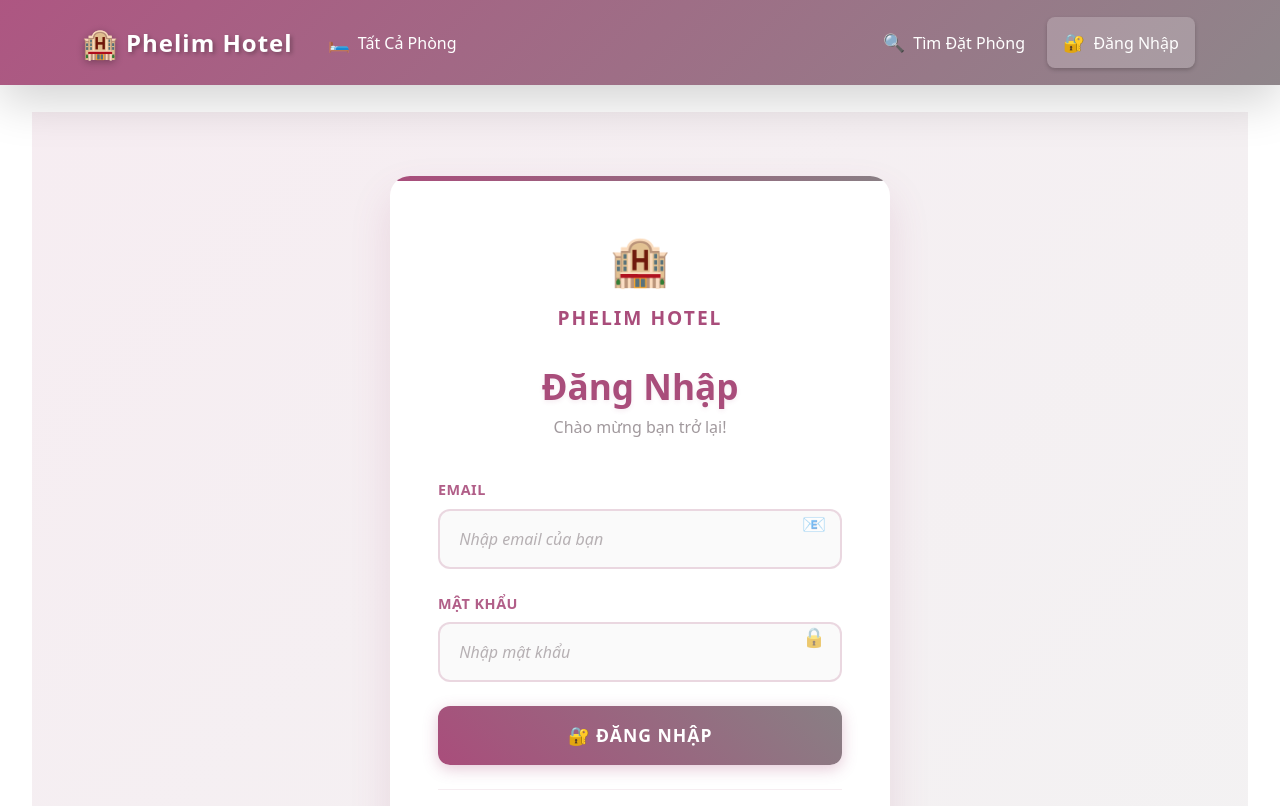
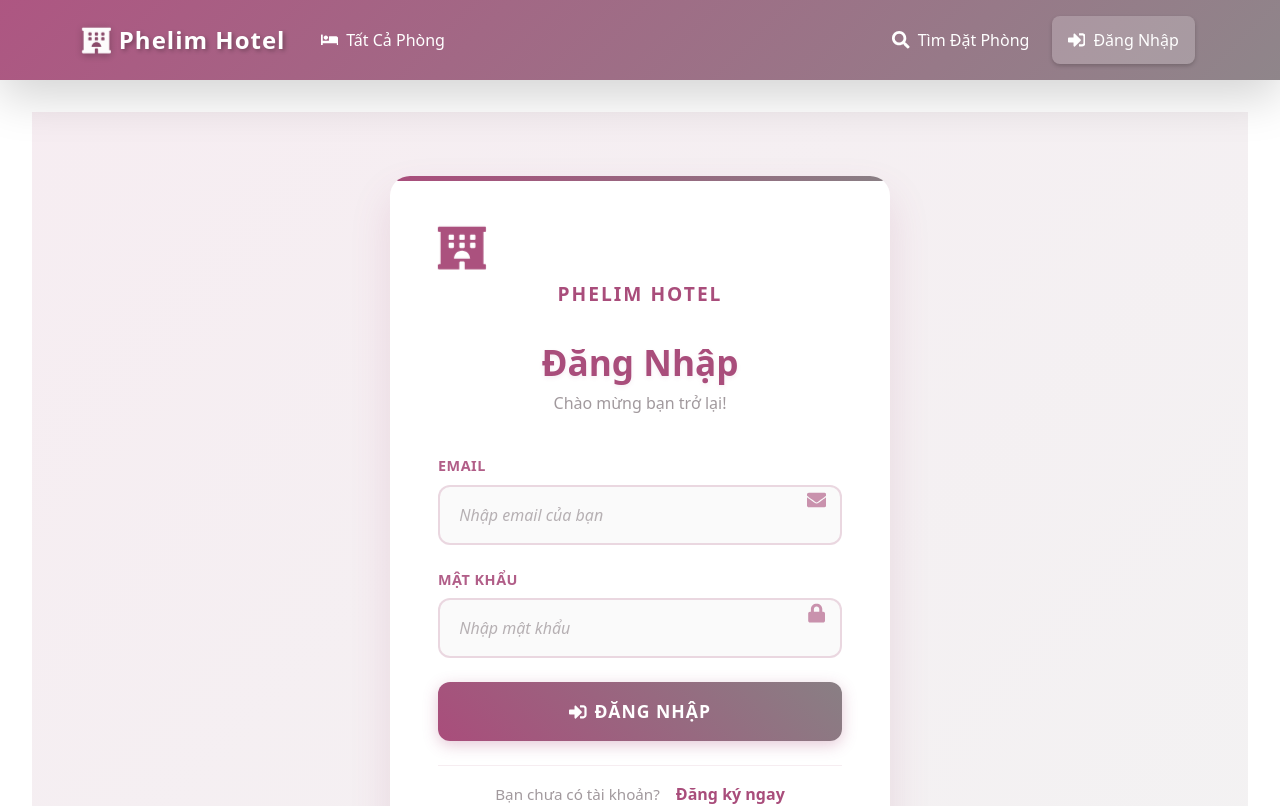
Before and after one commit to khangmoihocit/PhelimHotel-Frontend, a React (Vite) app: page /login in a window 1280 px wide. Shown: the top 806 px of the page. Built offline with nearby package versions, Linux system fonts and the light colour scheme.

Commit message:
fix giao diện

```diff
--- a/src/assets/styles/auth.css
+++ b/src/assets/styles/auth.css
@@ -259,6 +259,7 @@
   color: rgba(169, 77, 123, 0.6);
   font-size: 1.2rem;
   z-index: 2;
+  pointer-events: none;
 }
 
 .form-control-auth.with-icon {
--- a/src/assets/styles/checkout-modern.css
+++ b/src/assets/styles/checkout-modern.css
@@ -667,7 +667,7 @@
 }
 
 .booking-form-container .card-title::after {
-  content: '✨';
+  content: '⭐';
   margin-left: 0.5rem;
   animation: sparkle 2s ease-in-out infinite;
 }
@@ -981,7 +981,7 @@ body.modal-open {
 }
 
 .room-price::after {
-  content: '✨';
+  content: '⭐';
   position: absolute;
   right: -25px;
   top: 50%;
@@ -1114,7 +1114,7 @@ body.modal-open {
 }
 
 .booking-summary-modal .modal-header h4::before {
-  content: '📋';
+  content: '📄';
   margin-right: 1rem;
   font-size: 1.8rem;
 }
@@ -1186,8 +1186,8 @@ body.modal-open {
   font-size: 1.2rem;
 }
 
-.booking-summary-modal h5:nth-of-type(1)::before { content: '🏨'; }
-.booking-summary-modal h5:nth-of-type(2)::before { content: '👤'; }
+.booking-summary-modal h5:nth-of-type(1)::before { content: '🏠'; }
+.booking-summary-modal h5:nth-of-type(2)::before { content: '🙋'; }
 .booking-summary-modal h5:nth-of-type(3)::before { content: '📅'; }
 .booking-summary-modal h5:nth-of-type(4)::before { content: '👥'; }
 
--- a/src/components/auth/Login.jsx
+++ b/src/components/auth/Login.jsx
@@ -3,6 +3,7 @@ import { loginUser } from "../utils/ApiFunctions";
 import { Link, useLocation, useNavigate } from "react-router-dom";
 import { useAuth } from "./AuthProvider";
 import "../../assets/styles/auth.css";
+import { FaHotel, FaLock, FaSignInAlt, FaExclamationTriangle, FaEnvelope } from "react-icons/fa";
 
 const Login = () => {
   const [errorMessage, setErrorMessage] = useState("");
@@ -33,10 +34,9 @@ const Login = () => {
     }, 4000);
   };
   return (
-    <div className="auth-container">
-      <div className="auth-card">
+    <div className="auth-container">      <div className="auth-card">
         <div className="auth-brand">
-          <span className="auth-brand-icon">🏨</span>
+          <FaHotel className="auth-brand-icon" />
           <div className="auth-brand-text">Phelim Hotel</div>
         </div>
 
@@ -47,7 +47,7 @@ const Login = () => {
 
         {errorMessage && (
           <div className="auth-alert">
-            ⚠️ {errorMessage}
+            <FaExclamationTriangle /> {errorMessage}
           </div>
         )}
 
@@ -55,8 +55,7 @@ const Login = () => {
           <div className="form-group-auth with-icon">
             <label htmlFor="email" className="form-label-auth">
               Email
-            </label>
-            <input
+            </label>            <input
               type="email"
               id="email"
               name="email"
@@ -66,7 +65,7 @@ const Login = () => {
               placeholder="Nhập email của bạn"
               required
             />
-            <span className="form-icon">📧</span>
+            <FaEnvelope className="form-icon" />
           </div>
 
           <div className="form-group-auth with-icon">
@@ -83,11 +82,11 @@ const Login = () => {
               placeholder="Nhập mật khẩu"
               required
             />
-            <span className="form-icon">🔒</span>
+            <FaLock className="form-icon" />
           </div>
 
           <button type="submit" className="btn-auth">
-            🔐 Đăng nhập
+            <FaSignInAlt /> Đăng nhập
           </button>
         </form>
 
--- a/src/components/auth/Logout.jsx
+++ b/src/components/auth/Logout.jsx
@@ -1,6 +1,7 @@
 import React, { useContext } from "react"
 import { AuthContext } from "./AuthProvider"
 import { useNavigate } from "react-router-dom"
+import { FaSignOutAlt } from "react-icons/fa"
 
 const Logout = () => {
 	const auth = useContext(AuthContext)
@@ -12,13 +13,12 @@ const Logout = () => {
 		navigate("/", { state: { message: "Đăng xuất thành công!" } })
 	}
 
-	return (
-		<button
+	return (		<button
 			className="nav-link nav-link-custom btn btn-link p-0 border-0"
 			onClick={handleLogout}
 			style={{ background: 'none', border: 'none', textDecoration: 'none' }}
 		>
-			<span className="nav-icon">🚪</span>
+			<FaSignOutAlt className="nav-icon" />
 			Đăng Xuất
 		</button>
 	)
--- a/src/components/common/RoomSearch.jsx
+++ b/src/components/common/RoomSearch.jsx
@@ -5,6 +5,7 @@ import { Button, Col, Container, Form, Row } from "react-bootstrap";
 import RoomTypeSelector from "./RoomTypeSelector";
 import RoomSearchResult from "./RoomSearchResult";
 import "./RoomSearch.css";
+import { FaSearch, FaSadTear, FaExclamationTriangle } from "react-icons/fa";
 
 const RoomSearch = () => {
   const [searchQuery, setSearchQuery] = useState({
@@ -116,20 +117,17 @@ const RoomSearch = () => {
                   </div>
                 </Form.Group>
               </Col>
-
-              <Col xs={12} md={3}>
+                <Col xs={12} md={3}>
                 <div className="search-button-container">
                   <Button type="submit" className="search-button">
-                    🔍 Tìm kiếm
+                    <FaSearch /> Tìm kiếm
                   </Button>
                 </div>
               </Col>
             </Row>
-          </Form>
-
-          {errorMessage && (
+          </Form>          {errorMessage && (
             <div className="error-message">
-              ⚠️ {errorMessage}
+              <FaExclamationTriangle /> {errorMessage}
             </div>
           )}
         </div>
@@ -152,7 +150,7 @@ const RoomSearch = () => {
       )}      {!isLoading && availableRooms && availableRooms.length === 0 && searchQuery.checkInDate && (
         <Container>
           <div className="no-results">
-            <span className="emoji">😔</span>
+            <FaSadTear className="emoji" />
             Không tìm thấy phòng nào phù hợp với yêu cầu của bạn.
             <br />
             <small style={{fontSize: '1rem', color: '#888', marginTop: '1rem', display: 'block'}}>
--- a/src/components/common/RoomSearchResult.jsx
+++ b/src/components/common/RoomSearchResult.jsx
@@ -2,6 +2,7 @@ import React, { useState } from "react";
 import { Button, Row } from "react-bootstrap";
 import RoomCard from "../room/RoomCard";
 import RoomPaginator from "./RoomPaginator";
+import { FaHotel, FaRedo } from "react-icons/fa";
 
 const RoomSearchResult = ({ results, onClearSearch }) => {
   const [currentPage, setCurrentPage] = useState(1);
@@ -19,9 +20,10 @@ const RoomSearchResult = ({ results, onClearSearch }) => {
   return (
     <>
       {results.length > 0 ? (
-        <>
-          <div className="search-results-header">
-            <h3 className="search-results-title">🏨 Kết Quả Tìm Kiếm</h3>
+        <>          <div className="search-results-header">
+            <h3 className="search-results-title">
+              <FaHotel /> Kết Quả Tìm Kiếm
+            </h3>
             <p className="search-results-subtitle">
               Tìm thấy {totalResults} phòng phù hợp với yêu cầu của bạn
             </p>
@@ -42,13 +44,12 @@ const RoomSearchResult = ({ results, onClearSearch }) => {
                   onPageChange={handlePageChange}
                 />
               </div>
-            )}
-            <Button
+            )}            <Button
               variant="secondary"
               onClick={onClearSearch}
               className="clear-search-button"
             >
-              🔄 Tìm kiếm mới
+              <FaRedo /> Tìm kiếm mới
             </Button>
           </div>
         </>
--- a/src/components/layout/HeaderMain.jsx
+++ b/src/components/layout/HeaderMain.jsx
@@ -1,6 +1,7 @@
 import React, { useState, useEffect } from 'react';
 import { Container, Row, Col, Button } from 'react-bootstrap';
 import { Link } from 'react-router-dom';
+import { FaStar } from 'react-icons/fa';
 
 const HeaderMain = () => {
     const [currentSlide, setCurrentSlide] = useState(0);
@@ -47,11 +48,10 @@ const HeaderMain = () => {
 
             <Container className="hero-content">
                 <Row className="align-items-center min-vh-100">
-                    <Col lg={8} className="mx-auto text-center">
-                        <div className="hero-text-content">
+                    <Col lg={8} className="mx-auto text-center">                        <div className="hero-text-content">
                             <h1 className="hero-title mb-4">
                                 {slides[currentSlide].title}
-                                <span className='hero-brand'> ✨</span>
+                                <FaStar className='hero-brand' />
                             </h1>
                             <p className="hero-subtitle mb-4">
                                 {slides[currentSlide].subtitle}
--- a/src/components/layout/Navbar.css
+++ b/src/components/layout/Navbar.css
@@ -22,6 +22,7 @@
 
 .brand-icon {
   font-size: 1.8rem;
+  color: white;
   animation: pulse 2s infinite;
 }
 
@@ -66,6 +67,7 @@
 .nav-icon {
   font-size: 1.1rem;
   transition: transform 0.3s ease;
+  color: inherit;
 }
 
 .nav-link-custom:hover .nav-icon {
--- a/src/components/layout/Navbar.jsx
+++ b/src/components/layout/Navbar.jsx
@@ -3,20 +3,27 @@ import { Link, NavLink } from "react-router-dom";
 import Logout from "../auth/Logout";
 import { useAuth } from "../auth/AuthProvider";
 import "./Navbar.css";
+import {
+  FaHotel,
+  FaBed,
+  FaCog,
+  FaSearch,
+  FaSignInAlt,
+  FaUser
+} from "react-icons/fa";
 
 const Navbar = () => {
   const { user, isLoading } = useAuth(); // Sử dụng AuthContext
 
   const isLoggedIn = !!user;
   const isAdmin = user?.roles === "ROLE_ADMIN" || (Array.isArray(user?.roles) && user?.roles.includes("ROLE_ADMIN"));
-
   if (isLoading) {
     return (
       <nav className="navbar navbar-expand-lg navbar-custom fixed-top shadow-lg">
         <div className="container">
           <Link to={"/"} className="navbar-brand">
             <div className="brand-container">
-              <span className="brand-icon">🏨</span>
+              <FaHotel className="brand-icon" />
               <span className="brand-text">Phelim Hotel</span>
             </div>
           </Link>
@@ -29,11 +36,10 @@ const Navbar = () => {
   }
 
   return (
-    <nav className="navbar navbar-expand-lg navbar-custom fixed-top shadow-lg">
-      <div className="container">
+    <nav className="navbar navbar-expand-lg navbar-custom fixed-top shadow-lg">      <div className="container">
         <Link to={"/"} className="navbar-brand">
           <div className="brand-container">
-            <span className="brand-icon">🏨</span>
+            <FaHotel className="brand-icon" />
             <span className="brand-text">Phelim Hotel</span>
           </div>
         </Link>
@@ -51,40 +57,36 @@ const Navbar = () => {
         </button>
 
         <div className="collapse navbar-collapse" id="navbarScroll">
-          <ul className="navbar-nav me-auto my-2 my-lg-0">
-            <li className="nav-item">
+          <ul className="navbar-nav me-auto my-2 my-lg-0">            <li className="nav-item">
               <NavLink
                 className="nav-link nav-link-custom"
                 to={"/browse-all-rooms"}
               >
-                <span className="nav-icon">🛏️</span>
+                <FaBed className="nav-icon" />
                 Tất Cả Phòng
               </NavLink>
-            </li>
-            {isLoggedIn && isAdmin && (
+            </li>            {isLoggedIn && isAdmin && (
               <li className="nav-item">
                 <NavLink
                   className="nav-link nav-link-custom"
                   to={"/admin"}
                 >
-                  <span className="nav-icon">⚙️</span>
+                  <FaCog className="nav-icon" />
                   Admin
                 </NavLink>
               </li>
-            )}          </ul>
+            )}</ul>
 
-          <ul className="navbar-nav">
-            <li className="nav-item">
+          <ul className="navbar-nav">            <li className="nav-item">
               <NavLink className="nav-link nav-link-custom" to={"/find-booking"}>
-                <span className="nav-icon">🔍</span>
+                <FaSearch className="nav-icon" />
                 Tìm Đặt Phòng
               </NavLink>
             </li>
-
-            {!isLoggedIn ? (
+              {!isLoggedIn ? (
               <li className="nav-item">
                 <NavLink className="nav-link nav-link-custom" to={"/login"}>
-                  <span className="nav-icon">🔐</span>
+                  <FaSignInAlt className="nav-icon" />
                   Đăng Nhập
                 </NavLink>
               </li>
@@ -92,7 +94,7 @@ const Navbar = () => {
               <>
                 <li className="nav-item">
                   <NavLink className="nav-link nav-link-custom" to={"/profile"}>
-                    <span className="nav-icon">👤</span>
+                    <FaUser className="nav-icon" />
                     Hồ Sơ
                   </NavLink>
                 </li>
```
